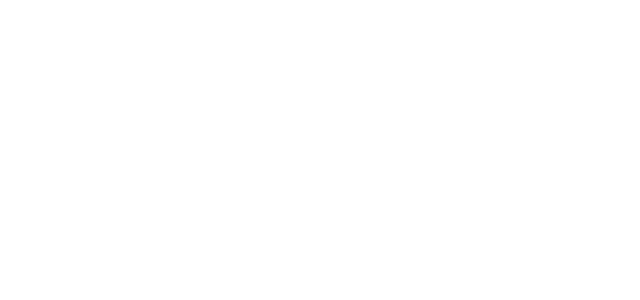
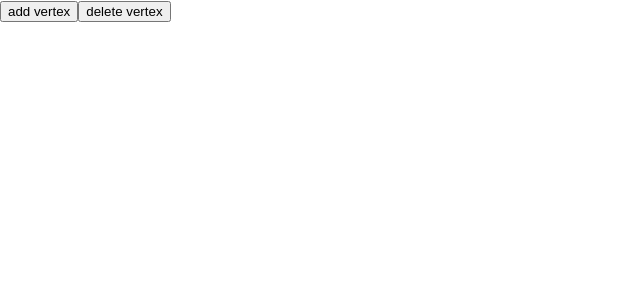
Before and after one commit to watarena/perfect-matching-gui, a React (Create React App) app: page / in a window 1280 px wide. Shown: the top 300 px of the page, without its empty margins (0-640 px from the left). Built offline with nearby package versions, Linux system fonts and the light colour scheme.

Commit message:
feat: delete vertex

```diff
--- a/src/Canvas.tsx
+++ b/src/Canvas.tsx
@@ -8,6 +8,7 @@ let nextVertexID = 0;
 class Vertex {
     x: number;
     y: number;
+    r: number = radius;
     id: number;
 
     constructor(x: number, y: number) {
@@ -16,6 +17,31 @@ class Vertex {
         this.id = nextVertexID;
         nextVertexID++;
     }
+
+    draw(context: CanvasRenderingContext2D, color = 'black') {
+        context.fillStyle = color
+        context.beginPath();
+        context.arc(this.x, this.y, this.r, 0, 2 * Math.PI);
+        context.fill();
+        context.closePath();
+    }
+
+    clicked(x: number, y: number): boolean {
+        return (this.x - x) ** 2 + (this.y - y) ** 2 <= this.r ** 2
+    }
+}
+
+type ButtonProp = {
+    onClick: React.MouseEventHandler<HTMLButtonElement>;
+    text: string;
+};
+
+function Button({text, onClick}: ButtonProp): JSX.Element {
+    return (
+        <button type="button" onClick={onClick}>
+            {text}
+        </button>
+    )
 }
 
 type CanvasState = {
@@ -24,8 +50,9 @@ type CanvasState = {
 
 class Canvas extends React.Component<{}, CanvasState, any> {
     private canvas: HTMLCanvasElement | null = null
+    private onClick: React.MouseEventHandler<HTMLCanvasElement> = (e) => {this.addVertex(e)};
 
-    constructor(props: React.ClassAttributes<Canvas>) {
+    constructor(props: React.ClassAttributes<{}>) {
         super(props);
         this.state = {
             vertices: [],
@@ -34,7 +61,7 @@ class Canvas extends React.Component<{}, CanvasState, any> {
 
     getCoordinate = (e: React.MouseEvent<HTMLCanvasElement, MouseEvent>) => {
         if (!this.canvas) {
-            throw new Error('getCoordinate: canvas is null')
+            throw new Error('getCoordinate: canvas is falsy')
         }
         const {top, left} = this.canvas.getBoundingClientRect();
         return {
@@ -51,19 +78,38 @@ class Canvas extends React.Component<{}, CanvasState, any> {
         })
     }
 
+    deleteVertex = (e: React.MouseEvent<HTMLCanvasElement, MouseEvent>) => {
+        const {x, y} = this.getCoordinate(e);
+        const clickedVertexIndex = this.state.vertices.findIndex((v) => v.clicked(x, y))
+        if (clickedVertexIndex === -1) {
+            return
+        }
+        const vertices = Array.from(this.state.vertices)
+        vertices.splice(clickedVertexIndex, 1)
+        this.setState({
+            ...this.state,
+            vertices,
+        })
+    }
+
     componentDidUpdate() {
         this.draw();
     }
 
+    componentDidMount() {
+        this.draw()
+    }
+
     draw() {
         if (!this.canvas) {
-            throw new Error('draw: canvas is null')
+            throw new Error('draw: canvas is falsy')
         }
 
         const context = this.canvas.getContext('2d');
         if (!context) {
-            throw new Error('draw: context is null')
+            throw new Error('draw: context is falsy')
         }
+        context.clearRect(0, 0, this.canvas.width, this.canvas.height)
         context.lineWidth = lineWidth;
 
         this.state.vertices.forEach((v) => {
@@ -76,14 +122,22 @@ class Canvas extends React.Component<{}, CanvasState, any> {
 
     render(): React.ReactNode {
         return (
+            <div>
+                <div>
+                    <Button text="add vertex" onClick={() => this.onClick = (e) => this.addVertex(e)} />
+                    <Button text="delete vertex" onClick={() => this.onClick = (e) => this.deleteVertex(e)} />
+                </div>
+                <div>
                     <canvas
                         width={window.innerWidth}
                         height={window.innerHeight}
                         ref={(canvas) => {this.canvas = canvas}}
-                onClick={(e) => {console.log('clicled'); this.addVertex(e); console.log(this.state.vertices)}}
+                        onClick={(e) => {this.onClick(e)}}
                     >
                         キャンバスの表示内容を説明する代替テキストです。
                     </canvas>
+                </div>
+            </div>
         )
     }
 }
```
Lines whose indentation alone changed are shown as unchanged.
